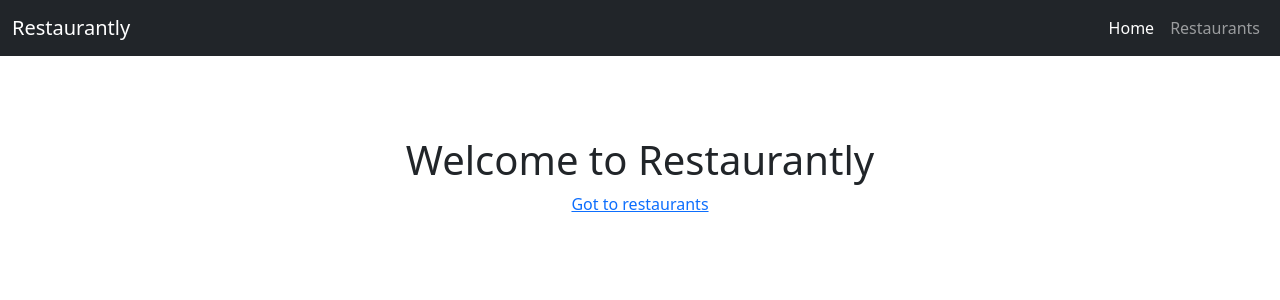
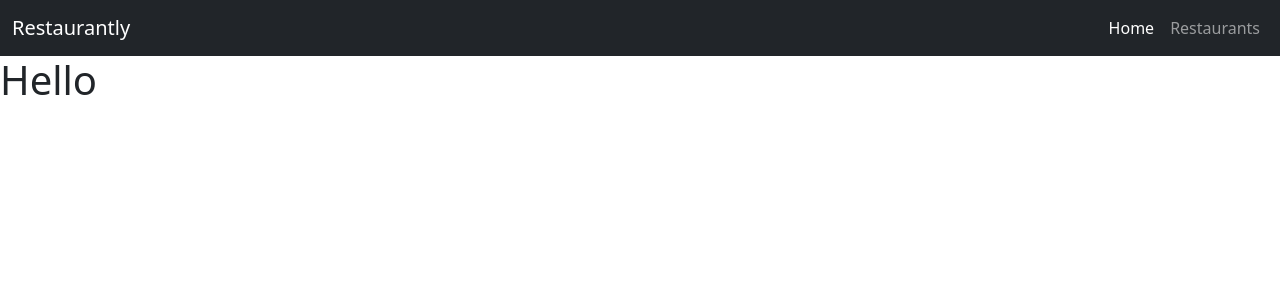
Before and after one commit to mykhailo-wdev/restaurant-rating, a Nuxt app: page /restaurants in a window 1280 px wide. Shown: the top 300 px of the page. Built offline with nearby package versions, Linux system fonts and the light colour scheme.

Commit message:
Added new pages in the project

```diff
--- a/app.vue
+++ /dev/null
@@ -1,16 +0,0 @@
-<template>
-  <div>
-    <Nav />
-    <div class="container">
-      <h1>Welcome to Restaurantly</h1>
-      <a href="/restaurants">Got to restaurants</a>
-    </div>
-  </div>
-</template>
-
-<style scoped>
-.container {
-  text-align: center;
-  margin-top: 5rem;
-}
-</style>
--- /dev/null
+++ b/pages/index.vue
@@ -0,0 +1,16 @@
+<template>
+    <div>
+      <Nav />
+      <div class="container">
+        <h1>Welcome to Restaurantly</h1>
+        <a href="/restaurants">Got to restaurants</a>
+      </div>
+    </div>
+  </template>
+
+  <style scoped>
+  .container {
+    text-align: center;
+    margin-top: 5rem;
+  }
+  </style>
--- /dev/null
+++ b/pages/restaurants.vue
@@ -0,0 +1,14 @@
+<template>
+    <div>
+        <Nav />
+        <h1>Hello</h1>
+    </div>
+</template>
+
+<script setup>
+
+</script>
+
+<style scoped>
+
+</style>
```
